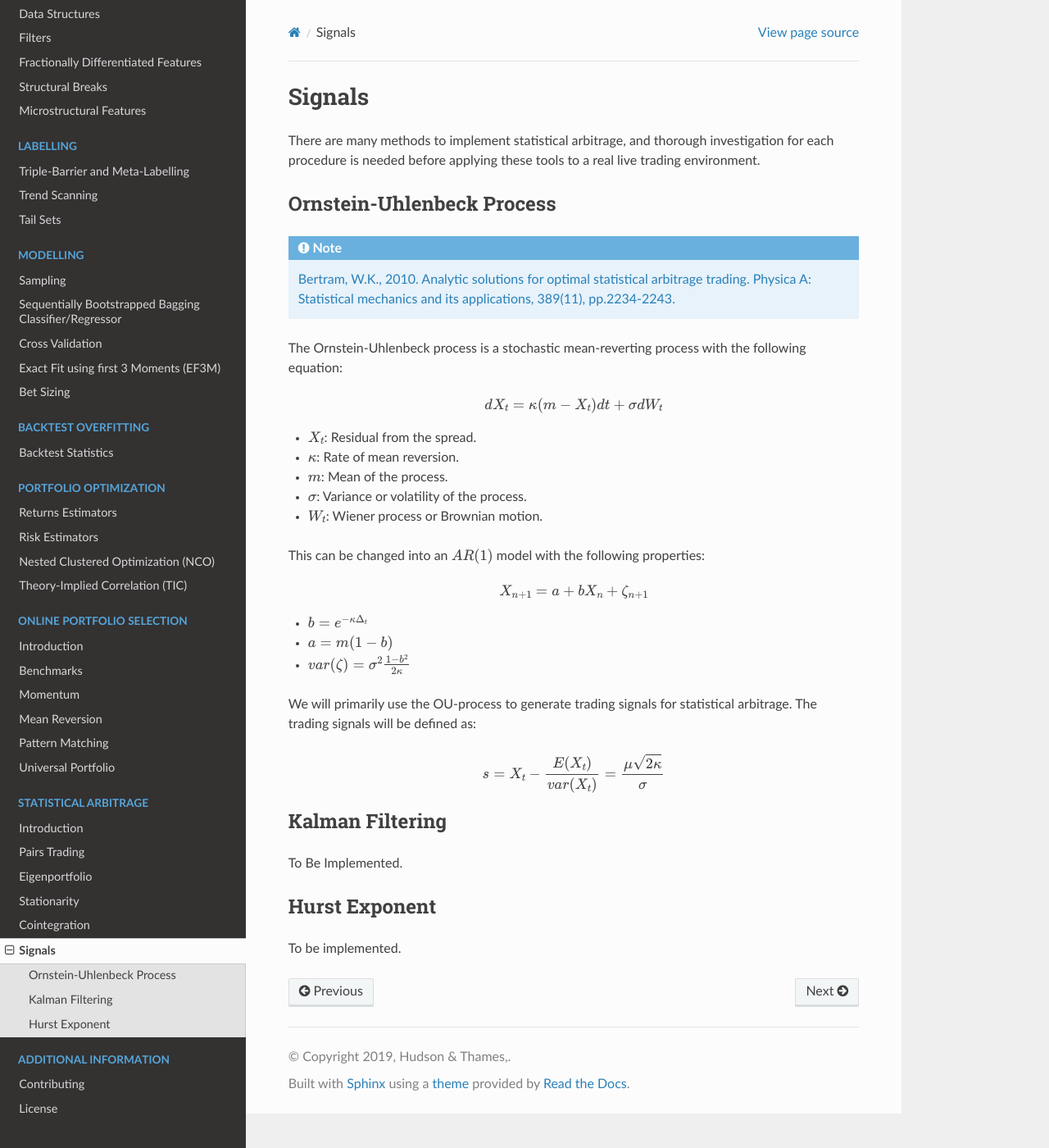
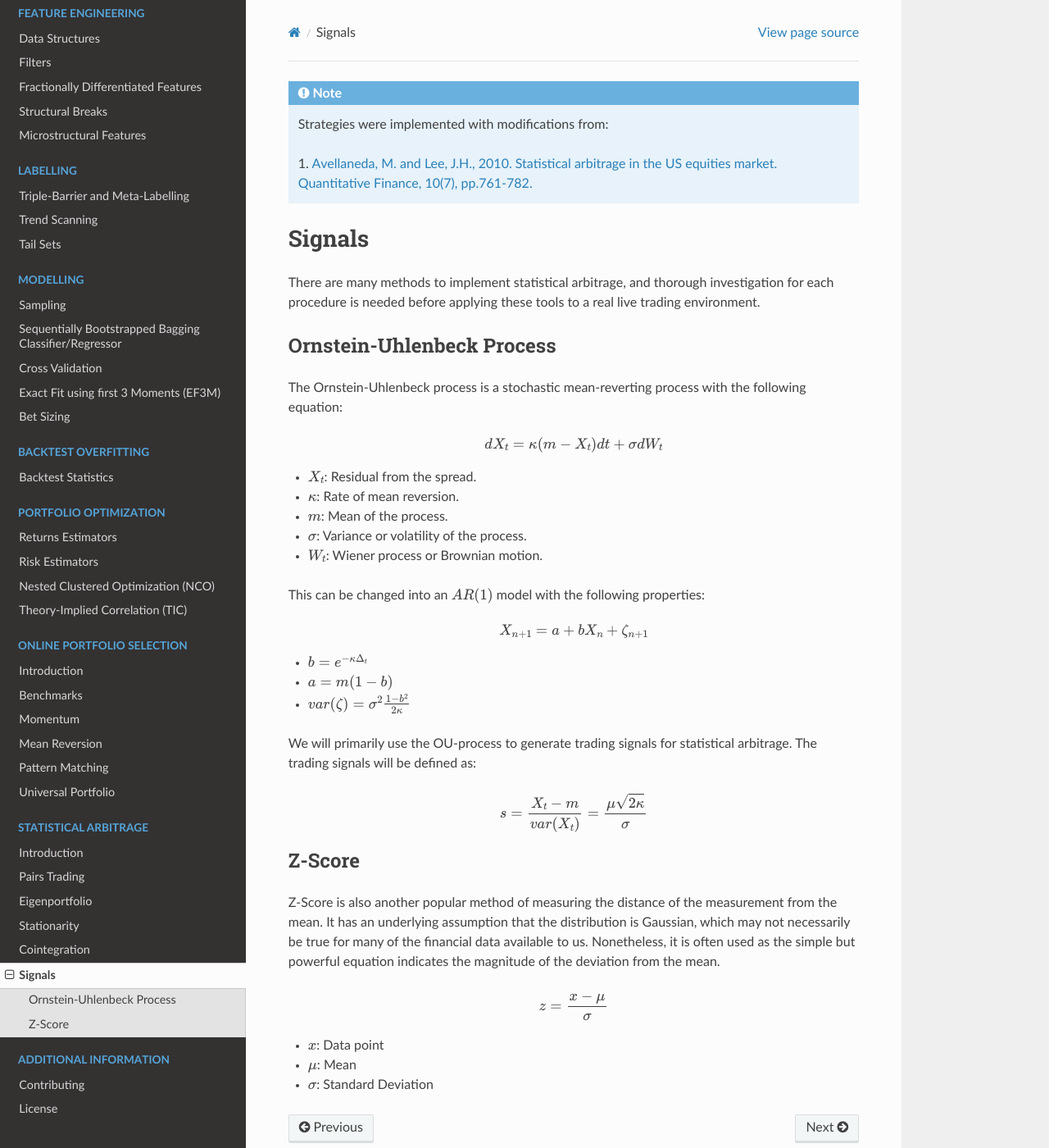
Before and after one commit to hudson-and-thames/mlfinlab, a Sphinx documentation site: the page built from docs/source/statistical_arbitrage/signals.rst, in a window 1280 px wide and 1400 px high. Shown: the whole window at 82% size. Built offline with Sphinx 7.4.7 and the Read the Docs theme 2.0.0, drawn with Linux system fonts in a browser that asks for light colours; pages that are not in the unit, such as notebooks, are missing from menus.

Commit message:
update signals doc

```diff
--- a/docs/source/statistical_arbitrage/signals.rst
+++ b/docs/source/statistical_arbitrage/signals.rst
@@ -1,4 +1,11 @@
 .. _statistical_arbitrage-signals:
+
+.. note::
+
+    Strategies were implemented with modifications from:
+
+    1. `Avellaneda, M. and Lee, J.H., 2010. Statistical arbitrage in the US equities market. Quantitative Finance, 10(7), pp.761-782.
+    <https://www.tandfonline.com/doi/pdf/10.1080/14697680903124632>`_
 
 =======
 Signals
@@ -9,10 +16,6 @@ procedure is needed before applying these tools to a real live trading environme
 
 Ornstein-Uhlenbeck Process
 ##########################
-
-.. note::
-    `Bertram, W.K., 2010. Analytic solutions for optimal statistical arbitrage trading. Physica A: Statistical mechanics and its applications, 389(11), pp.2234-2243.
-    <http://www.stagirit.org/sites/default/files/articles/a_0340_ssrn-id1505073.pdf>`_
 
 The Ornstein-Uhlenbeck process is a stochastic mean-reverting process with the following equation:
 
@@ -38,14 +41,19 @@ We will primarily use the OU-process to generate trading signals for statistical
 The trading signals will be defined as:
 
 .. math::
-    s = X_t - \frac{E(X_t)}{var(X_t)} = \frac{\mu\sqrt{2\kappa}}{\sigma}
+    s = \frac{X_t -  m}{var(X_t)} = \frac{\mu\sqrt{2\kappa}}{\sigma}
 
-Kalman Filtering
-################
+Z-Score
+#######
 
-To Be Implemented.
+Z-Score is also another popular method of measuring the distance of the measurement from the mean.
+It has an underlying assumption that the distribution is Gaussian, which may not necessarily be
+true for many of the financial data available to us. Nonetheless, it is often used as the simple
+but powerful equation indicates the magnitude of the deviation from the mean.
 
-Hurst Exponent
-##############
+.. math::
+    z = \frac{x - \mu}{\sigma}
 
-To be implemented.
+- :math:`x`: Data point
+- :math:`\mu`: Mean
+- :math:`\sigma`: Standard Deviation
```
